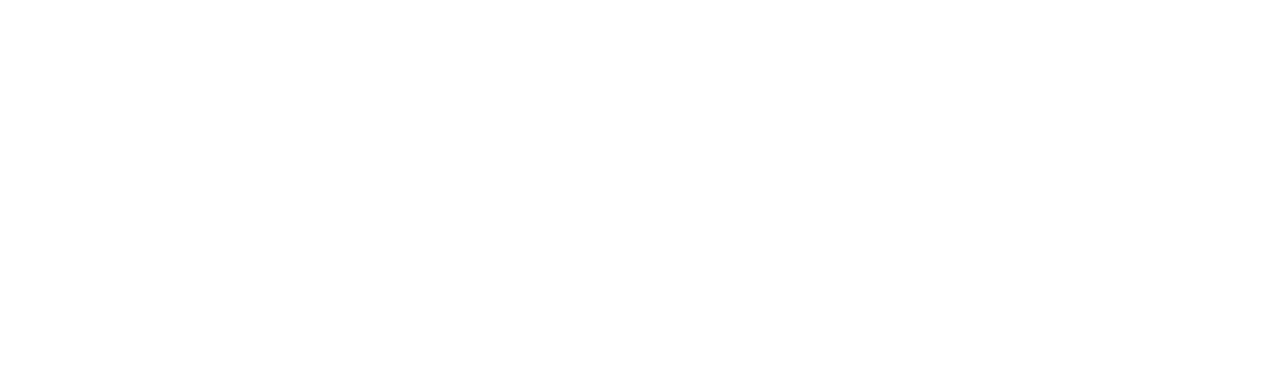
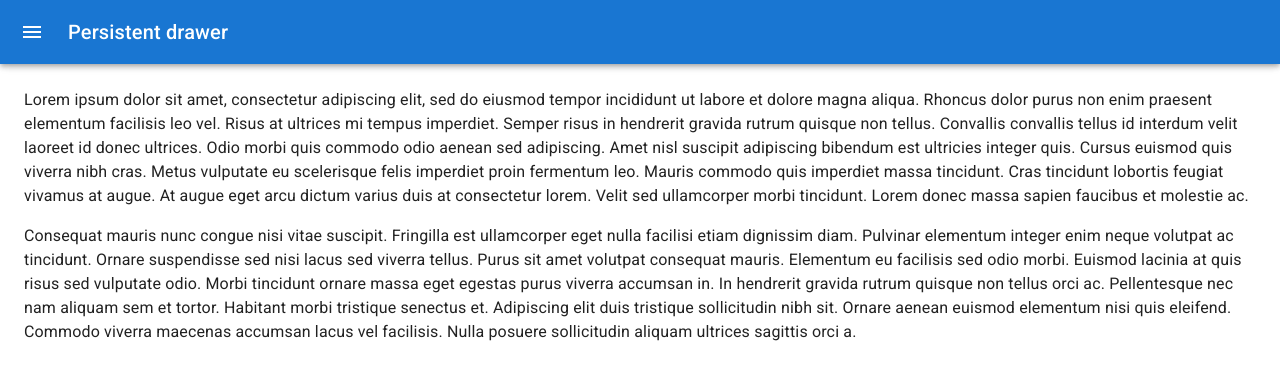
Before and after one commit to ershivuu/newVentureLLP, a React (Create React App) app: page /test in a window 1280 px wide. Before the commit this address had no page. Shown: the top 380 px of the page. Built offline with nearby package versions, Linux system fonts and the light colour scheme; the HTML template or start-up script is replaced by a standard one.

Commit message:
some changes in sidebar 20/06/2024

```diff
--- a/src/Admin/AdminInnerPages/UpcomingProjects/BannerImages.jsx
+++ b/src/Admin/AdminInnerPages/UpcomingProjects/BannerImages.jsx
@@ -213,6 +213,7 @@
         variant="contained"
         color="success"
         onClick={handleClickOpenAddDialog}
+        className="add-btn"
       >
         Add Images
       </Button>
@@ -253,7 +254,7 @@
                       <Button
                         startIcon={<DeleteIcon />}
                         onClick={() => handleClickOpenDeleteDialog(item.id)}
-                        color="secondary"
+                        color="error"
                       >
                         Delete
                       </Button>
--- a/src/Admin/AdminInnerPages/UpcomingProjects/ProjectSlider.jsx
+++ b/src/Admin/AdminInnerPages/UpcomingProjects/ProjectSlider.jsx
@@ -197,6 +197,7 @@
                   <Button
                     startIcon={<DeleteIcon />}
                     onClick={() => handleDeleteClick(item.id)}
+                     color="error"
                   >
                     Delete
                   </Button>
--- a/src/Admin/AdminInnerPages/UpcomingProjects/SliderContent.jsx
+++ b/src/Admin/AdminInnerPages/UpcomingProjects/SliderContent.jsx
@@ -299,7 +299,7 @@
       <Typography variant="h4" gutterBottom>
         Project Content & Video
       </Typography>
-      <Button variant="contained" color="success" onClick={handleOpenAddDialog}>
+      <Button className="add-btn" variant="contained" color="success" onClick={handleOpenAddDialog}>
         Add New Projects
       </Button>
       <Box className="set-table">
@@ -314,8 +314,8 @@
                 <TableCell>Video Link</TableCell>
                 <TableCell>Slider Images</TableCell>
                 <TableCell>Add Images</TableCell>
-                <TableCell>Edit Content</TableCell>
-                <TableCell>Delete Content</TableCell>
+                <TableCell>Edit </TableCell>
+                <TableCell>Delete </TableCell>
               </TableRow>
             </TableHead>
             <TableBody>
@@ -350,6 +350,7 @@
                     <Button
                       startIcon={<AddPhotoAlternateIcon />}
                       onClick={() => handleOpenDialog(item.content_video_id)}
+                      color="secondary"
                     >
                       Add Images
                     </Button>
@@ -358,6 +359,7 @@
                     <Button
                       startIcon={<EditIcon />}
                       onClick={() => handleOpenEditDialog(item)}
+
                     >
                       Edit
                     </Button>
@@ -365,8 +367,9 @@
                   <TableCell>
                     <Button
                       startIcon={<DeleteIcon />}
-                      color="secondary"
+                      color="error"
                       onClick={() => handleOpenDeleteDialog(item)}
+
                     >
                       Delete
                     </Button>
--- a/src/Admin/AdminInnerPages/UpcomingProjects/UpcomingProjects.css
+++ b/src/Admin/AdminInnerPages/UpcomingProjects/UpcomingProjects.css
@@ -1,19 +1,22 @@
-.set-table{
+.set-table {
   margin-top: 20px;
 }
 
 .horizontal-images {
-    display: flex; /* or display: grid; */
-    flex-direction: row; /* or grid-template-columns: repeat(auto-fit, minmax(100px, 1fr)); */
-    gap: 10px; /* Adjust the gap between images as needed */
-    align-items: center; /* Center the items horizontally */
+  display: flex;
+  flex-direction: row;
+  gap: 10px;
+  align-items: center;
 }
 
 .slider-image-container {
-    margin-bottom: 10px; /* Adjust the margin as per your preference */
+  margin-bottom: 10px;
 }
 
 .slider-image {
-    width: 100px; /* Set the width of the images */
-    /* Add any other styles as needed */
+  width: 100px;
 }
+
+.add-btn {
+  float: right;
+}
--- /dev/null
+++ b/src/Admin/Test.jsx
@@ -0,0 +1,177 @@
+import * as React from 'react';
+import { styled, useTheme } from '@mui/material/styles';
+import Box from '@mui/material/Box';
+import Drawer from '@mui/material/Drawer';
+import CssBaseline from '@mui/material/CssBaseline';
+import MuiAppBar from '@mui/material/AppBar';
+import Toolbar from '@mui/material/Toolbar';
+import List from '@mui/material/List';
+import Typography from '@mui/material/Typography';
+import Divider from '@mui/material/Divider';
+import IconButton from '@mui/material/IconButton';
+import MenuIcon from '@mui/icons-material/Menu';
+import ChevronLeftIcon from '@mui/icons-material/ChevronLeft';
+import ChevronRightIcon from '@mui/icons-material/ChevronRight';
+import ListItem from '@mui/material/ListItem';
+import ListItemButton from '@mui/material/ListItemButton';
+import ListItemIcon from '@mui/material/ListItemIcon';
+import ListItemText from '@mui/material/ListItemText';
+import InboxIcon from '@mui/icons-material/MoveToInbox';
+import MailIcon from '@mui/icons-material/Mail';
+
+const drawerWidth = 240;
+
+const Main = styled('main', { shouldForwardProp: (prop) => prop !== 'open' })(
+  ({ theme, open }) => ({
+    flexGrow: 1,
+    padding: theme.spacing(3),
+    transition: theme.transitions.create('margin', {
+      easing: theme.transitions.easing.sharp,
+      duration: theme.transitions.duration.leavingScreen,
+    }),
+    marginLeft: `-${drawerWidth}px`,
+    ...(open && {
+      transition: theme.transitions.create('margin', {
+        easing: theme.transitions.easing.easeOut,
+        duration: theme.transitions.duration.enteringScreen,
+      }),
+      marginLeft: 0,
+    }),
+  }),
+);
+
+const AppBar = styled(MuiAppBar, {
+  shouldForwardProp: (prop) => prop !== 'open',
+})(({ theme, open }) => ({
+  transition: theme.transitions.create(['margin', 'width'], {
+    easing: theme.transitions.easing.sharp,
+    duration: theme.transitions.duration.leavingScreen,
+  }),
+  ...(open && {
+    width: `calc(100% - ${drawerWidth}px)`,
+    marginLeft: `${drawerWidth}px`,
+    transition: theme.transitions.create(['margin', 'width'], {
+      easing: theme.transitions.easing.easeOut,
+      duration: theme.transitions.duration.enteringScreen,
+    }),
+  }),
+}));
+
+const DrawerHeader = styled('div')(({ theme }) => ({
+  display: 'flex',
+  alignItems: 'center',
+  padding: theme.spacing(0, 1),
+  // necessary for content to be below app bar
+  ...theme.mixins.toolbar,
+  justifyContent: 'flex-end',
+}));
+
+export default function PersistentDrawerLeft() {
+  const theme = useTheme();
+  const [open, setOpen] = React.useState(false);
+
+  const handleDrawerOpen = () => {
+    setOpen(true);
+  };
+
+  const handleDrawerClose = () => {
+    setOpen(false);
+  };
+
+  return (
+    <Box sx={{ display: 'flex' }}>
+      <CssBaseline />
+      <AppBar position="fixed" open={open}>
+        <Toolbar>
+          <IconButton
+            color="inherit"
+            aria-label="open drawer"
+            onClick={handleDrawerOpen}
+            edge="start"
+            sx={{ mr: 2, ...(open && { display: 'none' }) }}
+          >
+            <MenuIcon />
+          </IconButton>
+          <Typography variant="h6" noWrap component="div">
+            Persistent drawer
+          </Typography>
+        </Toolbar>
+      </AppBar>
+      <Drawer
+        sx={{
+          width: drawerWidth,
+          flexShrink: 0,
+          '& .MuiDrawer-paper': {
+            width: drawerWidth,
+            boxSizing: 'border-box',
+          },
+        }}
+        variant="persistent"
+        anchor="left"
+        open={open}
+      >
+        <DrawerHeader>
+          <IconButton onClick={handleDrawerClose}>
+            {theme.direction === 'ltr' ? <ChevronLeftIcon /> : <ChevronRightIcon />}
+          </IconButton>
+        </DrawerHeader>
+        <Divider />
+        <List>
+          {['Inbox', 'Starred', 'Send email', 'Drafts'].map((text, index) => (
+            <ListItem key={text} disablePadding>
+              <ListItemButton>
+                <ListItemIcon>
+                  {index % 2 === 0 ? <InboxIcon /> : <MailIcon />}
+                </ListItemIcon>
+                <ListItemText primary={text} />
+              </ListItemButton>
+            </ListItem>
+          ))}
+        </List>
+        <Divider />
+        <List>
+          {['All mail', 'Trash', 'Spam'].map((text, index) => (
+            <ListItem key={text} disablePadding>
+              <ListItemButton>
+                <ListItemIcon>
+                  {index % 2 === 0 ? <InboxIcon /> : <MailIcon />}
+                </ListItemIcon>
+                <ListItemText primary={text} />
+              </ListItemButton>
+            </ListItem>
+          ))}
+        </List>
+      </Drawer>
+      <Main open={open}>
+        <DrawerHeader />
+        <Typography paragraph>
+          Lorem ipsum dolor sit amet, consectetur adipiscing elit, sed do eiusmod
+          tempor incididunt ut labore et dolore magna aliqua. Rhoncus dolor purus non
+          enim praesent elementum facilisis leo vel. Risus at ultrices mi tempus
+          imperdiet. Semper risus in hendrerit gravida rutrum quisque non tellus.
+          Convallis convallis tellus id interdum velit laoreet id donec ultrices.
+          Odio morbi quis commodo odio aenean sed adipiscing. Amet nisl suscipit
+          adipiscing bibendum est ultricies integer quis. Cursus euismod quis viverra
+          nibh cras. Metus vulputate eu scelerisque felis imperdiet proin fermentum
+          leo. Mauris commodo quis imperdiet massa tincidunt. Cras tincidunt lobortis
+          feugiat vivamus at augue. At augue eget arcu dictum varius duis at
+          consectetur lorem. Velit sed ullamcorper morbi tincidunt. Lorem donec massa
+          sapien faucibus et molestie ac.
+        </Typography>
+        <Typography paragraph>
+          Consequat mauris nunc congue nisi vitae suscipit. Fringilla est ullamcorper
+          eget nulla facilisi etiam dignissim diam. Pulvinar elementum integer enim
+          neque volutpat ac tincidunt. Ornare suspendisse sed nisi lacus sed viverra
+          tellus. Purus sit amet volutpat consequat mauris. Elementum eu facilisis
+          sed odio morbi. Euismod lacinia at quis risus sed vulputate odio. Morbi
+          tincidunt ornare massa eget egestas purus viverra accumsan in. In hendrerit
+          gravida rutrum quisque non tellus orci ac. Pellentesque nec nam aliquam sem
+          et tortor. Habitant morbi tristique senectus et. Adipiscing elit duis
+          tristique sollicitudin nibh sit. Ornare aenean euismod elementum nisi quis
+          eleifend. Commodo viverra maecenas accumsan lacus vel facilisis. Nulla
+          posuere sollicitudin aliquam ultrices sagittis orci a.
+        </Typography>
+      </Main>
+    </Box>
+  );
+}
--- a/src/App.js
+++ b/src/App.js
@@ -1,5 +1,6 @@
 import React, { Suspense, lazy } from "react";
 import { BrowserRouter as Router, Routes, Route } from "react-router-dom";
+import Test from "../src/admin/Test.jsx"
 
 // Lazy load the components
 const AdminPanel = lazy(() => import("./admin/AdminPanel/AdminPanel.jsx"));
@@ -64,6 +65,7 @@
           <Route key="NriCorner" path="/nri-corner" element={<NriCorner />} />
           <Route key="Gallery" path="/gallery" element={<Gallery />} />
           <Route key="Contact" path="/contact-us" element={<Contact />} />
+          <Route key="test" path="/test" element={< Test/>} />
         </Routes>
       </Suspense>
     </Router>
```
Lines whose indentation alone changed are shown as unchanged.
